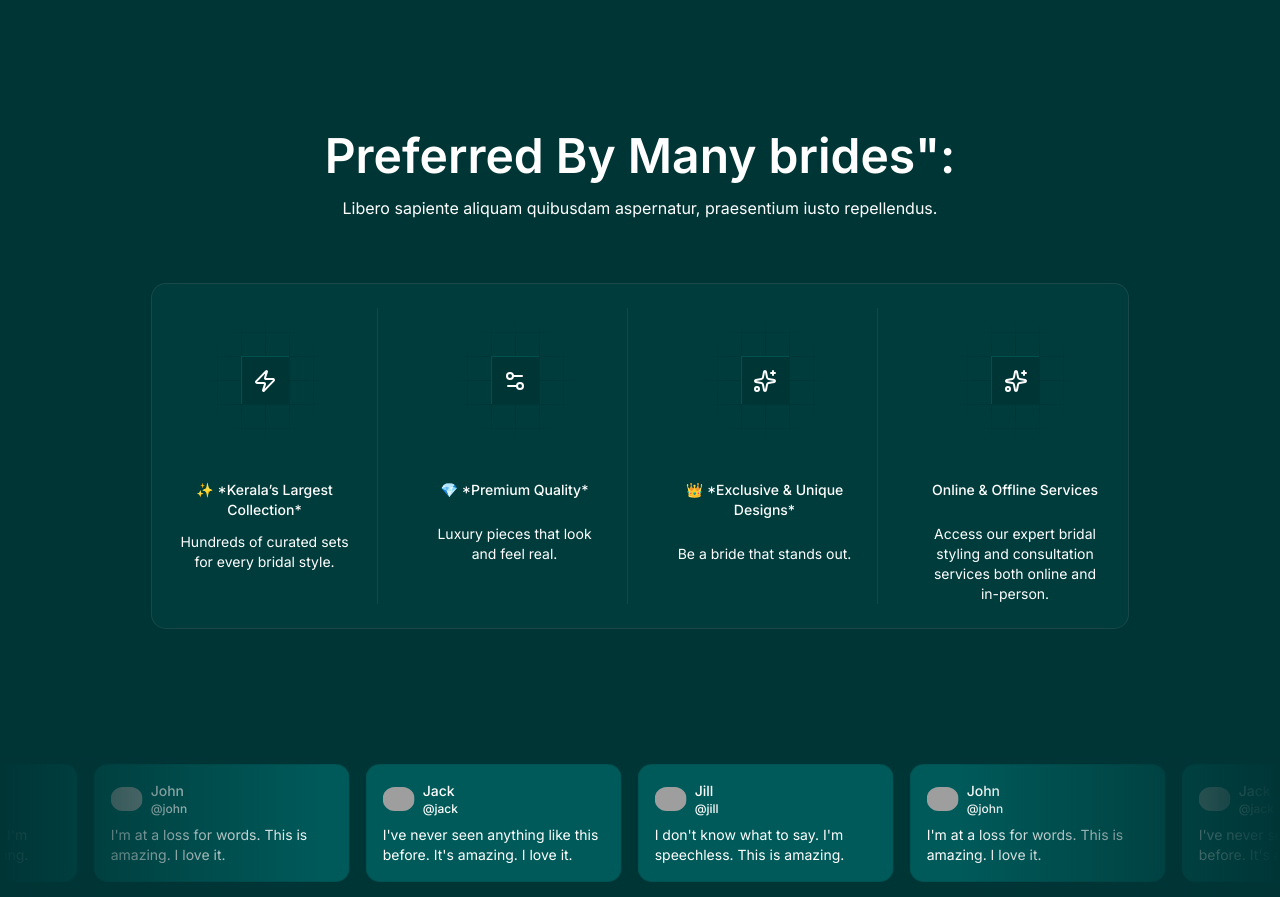
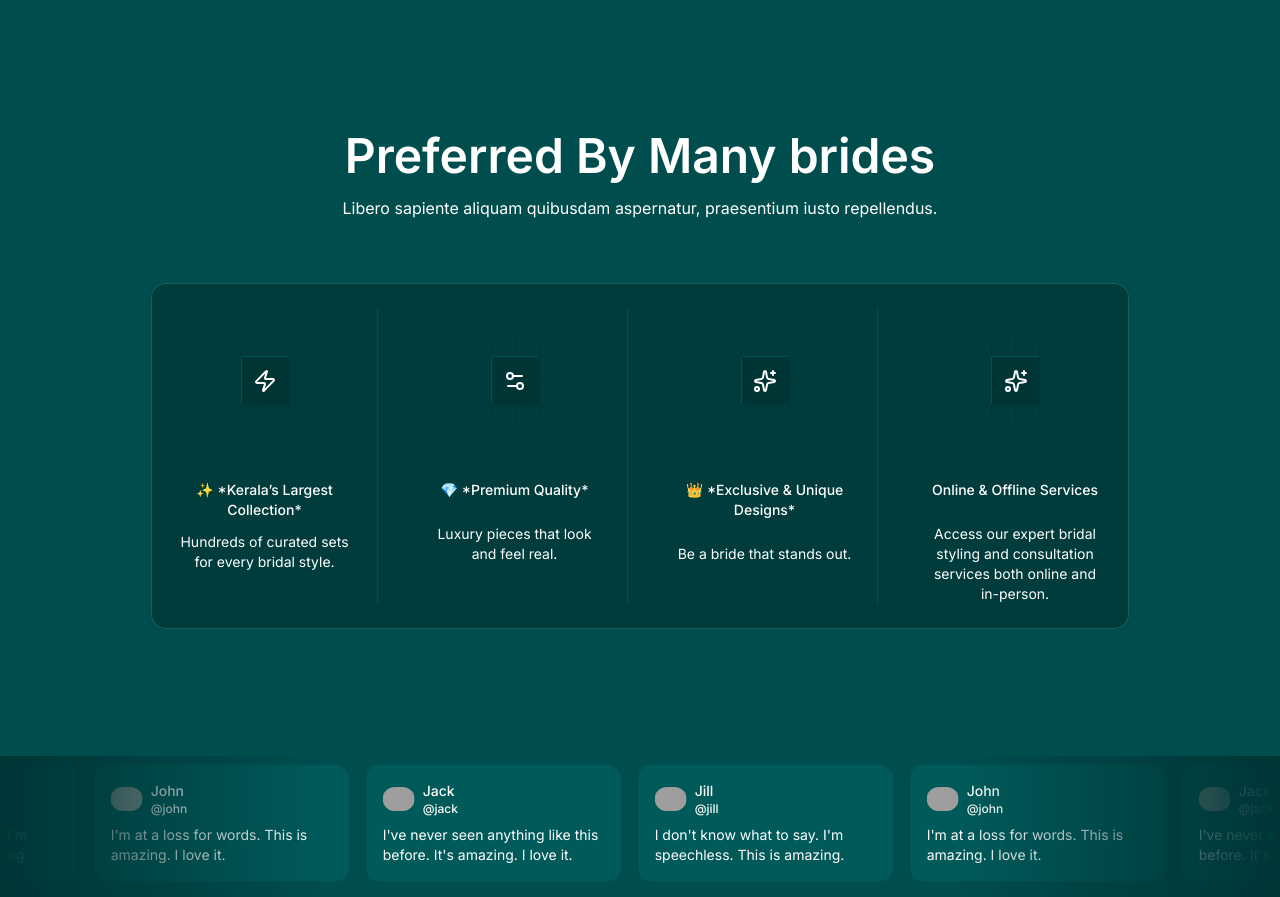
Before and after one commit to Ajith11223/golden_cup, a Next.js app: page / in a window 1280 px wide. Shown: the part 1720-2617 px from the top of the page. Built offline with nearby package versions, Linux system fonts and the light colour scheme; grey boxes are pictures that could not be loaded.

Commit message:
bg changed

```diff
--- a/app/globals.css
+++ b/app/globals.css
@@ -136,6 +136,97 @@
   --sidebar-border: #ffffff10;
   --sidebar-ring: #2aa6a6;
 }
+
+/* ---------------- ROOT BACKGROUND ---------------- */
+body {
+  margin: 0;
+  background: linear-gradient(
+    135deg,
+    #004d4d 65%,
+    #6b8f75 100%,
+    #003737 40%,
+    #001e1e 10%
+  );
+
+
+  color: white;
+}
+
+/* Content always above background */
+.content {
+  position: relative;
+  z-index: 2;
+}
+
+/* ---------------- BACKGROUND LAYER ---------------- */
+.luxury-bg {
+  position: fixed;
+  inset: 10;
+  z-index: 0;
+  pointer-events: none; /* VERY IMPORTANT */
+  overflow: hidden;
+}
+
+.stars {
+  position: absolute;
+  inset: 0;
+  pointer-events: none;
+
+  background:
+    /* Sparkle stars ✨ */
+    radial-gradient(circle at 15% 20%, rgba(255, 230, 180, 0.9) 1px, transparent 2px),
+    radial-gradient(circle at 40% 60%, rgba(255, 230, 180, 0.8) 1px, transparent 2px),
+    radial-gradient(circle at 75% 35%, rgba(255, 230, 180, 0.85) 1px, transparent 2px),
+    radial-gradient(circle at 90% 70%, rgba(255, 230, 180, 0.7) 10px, transparent 2px),
+
+    /* Existing ornament / chain layers */
+    repeating-linear-gradient(
+      45deg,
+      rgba(255, 215, 160, 0.22) 0px,
+      rgba(255, 215, 160, 0.22) 4px,
+      transparent 4px,
+      transparent 161px
+    ),
+    repeating-linear-gradient(
+      -45deg,
+      rgba(255, 215, 160, 0.12) 0px,
+      rgba(255, 215, 160, 0.12) 3px,
+      transparent 3px,
+      transparent 220px
+    );
+
+  background-size: 100% 100%;
+  opacity: 0.55;
+
+  animation:
+    twinkle 3.5s ease-in-out infinite alternate,
+    sparkleMove 40s linear infinite;
+}
+
+
+@keyframes sparkleMove {
+  0% {
+    background-position: 0 0;
+  }
+  100% {
+    background-position: 300px 200px;
+  }
+}
+
+@keyframes twinkle {
+  0% {
+    opacity: 0.25;
+    filter: brightness(1);
+  }
+  100% {
+    opacity: 0.65;
+    filter: brightness(1.3);
+  }
+}
+
+
+
+
 
 .hero-bg {
   background-image:
--- a/app/layout.tsx
+++ b/app/layout.tsx
@@ -27,9 +27,21 @@ export default function RootLayout({
   return (
     <html lang="en" className={inter.variable}>
       <body
-        className={`${geistSans.variable} ${geistMono.variable} antialiased bg-background`}
-      >
+        className={`${geistSans.variable} ${geistMono.variable} antialiased
+
+        `}
+      >  <div className="luxury-bg">
+      <div className="stars"></div>
+      <div className="boxes">
+        <span className="box b1"></span>
+        <span className="box b2"></span>
+        <span className="box b3"></span>
+      </div>
+    </div>
+    <div className="content">
+
         {children}
+    </div>
       </body>
     </html>
   );
--- a/components/CardSection.tsx
+++ b/components/CardSection.tsx
@@ -69,7 +69,7 @@ const members = [
 
 export default function CardSection() {
   return (
-    <section className="bg-background py-12 md:py-32 dark:bg-transparent">
+    <section className=" py-12 md:py-32 dark:bg-transparent">
       <div className="mx-auto max-w-6xl border-t px-6">
         {/* <span className="text-caption -ml-6 -mt-3.5 block w-max bg-gray-50 px-6 dark:bg-gray-950">Models</span> */}
         <div className="mt-5 gap-4 sm:grid sm:grid-cols-2 md:mt-15">
--- a/components/CarosuleCard.tsx
+++ b/components/CarosuleCard.tsx
@@ -36,7 +36,7 @@ export default function CarouselControlsOutside() {
   return (
     <>
       {/*<!-- Component: Carousel with controls outside --> */}
-      <section className="py-16 md:py-32 dark:bg-transparent">
+      <section className="py-16  md:py-32 dark:bg-transparent">
         <div className="@container mx-auto max-w-6xl px-6">
         <div className="mt-5 gap-4 sm:grid sm:grid-cols-2 p-3">
                     <div className="sm:w-2/5">
--- a/components/feature.tsx
+++ b/components/feature.tsx
@@ -4,11 +4,11 @@ import { ReactNode } from "react";
 
 export default function Features() {
   return (
-    <section className="py-16 md:py-32 dark:bg-transparent">
+    <section className="py-16 md:py-32  dark:bg-transparent">
       <div className="@container mx-auto max-w-5xl px-6">
         <div className="text-center">
           <h2 className="text-balance text-4xl font-semibold lg:text-5xl">
-          Preferred By Many brides":
+          Preferred By Many brides
           </h2>
           <p className="mt-4">
             Libero sapiente aliquam quibusdam aspernatur, praesentium iusto
@@ -22,9 +22,9 @@ export default function Features() {
                 <Zap className="size-6" aria-hidden />
               </CardDecorator>
 
-              <h3 className="mt-6 font-medium">
+              <h4 className="mt-6 font-medium">
                 ✨ *Kerala’s Largest Collection*{" "}
-              </h3>
+              </h4>
             </CardHeader>
 
             <CardContent>
```
